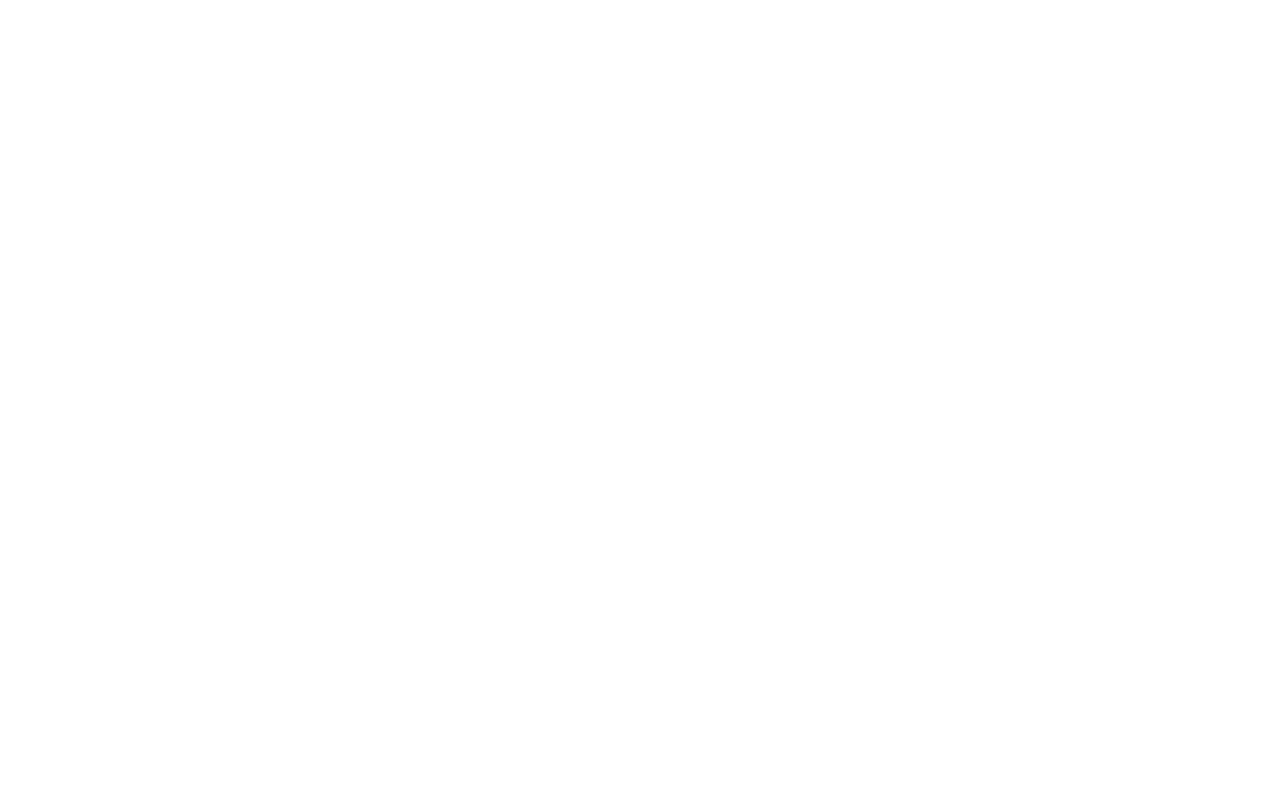
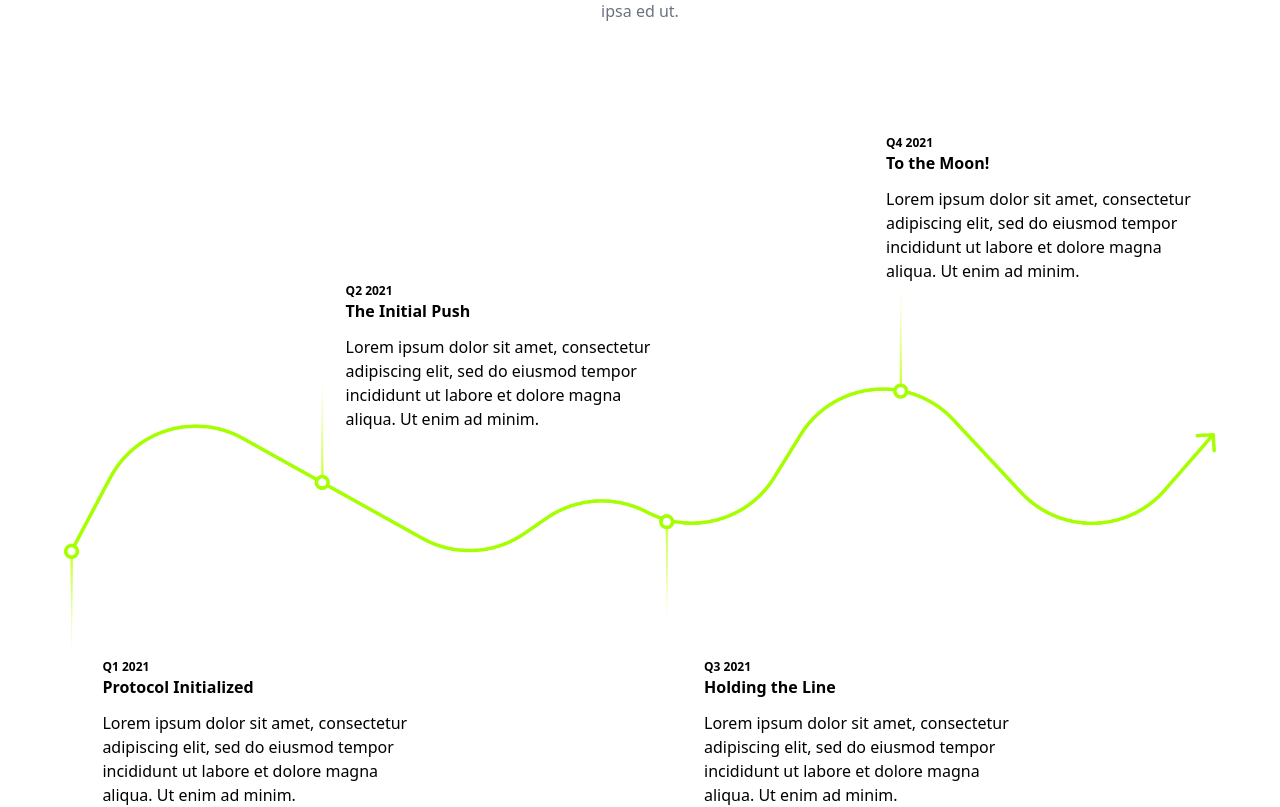
Before and after one commit to anita-brown/react_pushfit_ui, a React (Create React App) app: page / in a window 1280 px wide. Shown: the part 2020-2827 px from the top of the page. Before the commit the page ends 1835 px from the top, so only its background shows below. Built offline with nearby package versions, Linux system fonts and the light colour scheme.

Commit message:
chore: banner ui

```diff
--- a/src/App.tsx
+++ b/src/App.tsx
@@ -1,5 +1,6 @@
 import React from 'react';
 import BannerOne from './components/banner/BannerOne';
+import BannerThree from './components/banner/BannerThree';
 import BannerTwo from './components/banner/BannerTwo';
 import Hero from './components/hero/Hero';
 import NavBar from './components/navbar/NavBar';
@@ -10,7 +11,8 @@
       <NavBar />
       <Hero />
       <BannerOne />
-      <BannerTwo/>
+      <BannerTwo />
+      <BannerThree/>
     </div>
   );
 }
--- a/src/components/banner/BannerThree.tsx
+++ b/src/components/banner/BannerThree.tsx
@@ -1,11 +1,51 @@
-import React from 'react'
+import React from "react";
+import line from "../../assets/line.svg"
+import Linee from "../../assets/Linee.png"
 
 const BannerThree = () => {
+
   return (
-    <div>
+    <section>
+      <div className="flex flex-col justify-center items-center mt-20 gap-4">
+        <h1 className="font-bold text-4xl">Push Fits Future Plans</h1>
+        <p className="text-center w-[45%] text-gray-500">Sed ut perspiciatis unde omnis iste natus error sit voluptatem accusantium doloremque laud antium, totam rem aperiam, eaque ipsa ed ut.</p>
+      </div>
+      <div className="static">
+        <div className="mt-28 flex text-x justify-between">
+          <p></p>
+          <div className="w-[330px]">
+            <div className="mb-3">
+              <h3 className="font-bold text-xs">Q4 2021</h3>
+              <h1 className="font-bold">To the Moon!</h1>
+            </div>
+            <p>Lorem ipsum dolor sit amet, consectetur adipiscing elit, sed do eiusmod tempor incididunt ut labore et dolore magna aliqua. Ut enim ad minim.</p>
+          </div>
+        </div>
+        <div className="w-[330px] absolute center-0 left-[27%]">
+          <div className="mb-3">
+            <h3 className="font-bold text-xs">Q2 2021</h3>
+            <h1 className="font-bold">The Initial Push</h1>
+          </div>
+          <p>Lorem ipsum dolor sit amet, consectetur adipiscing elit, sed do eiusmod tempor incididunt ut labore et dolore magna aliqua. Ut enim ad minim.</p>
+        </div>
+        <img className="w-[100%]" src={Linee} alt="" />
+        <div className="w-[330px] absolute center-0 left-[8%]">
+          <div className="mb-3">
+            <h3 className="font-bold text-xs">Q1 2021</h3>
+            <h1 className="font-bold">Protocol Initialized</h1>
+          </div>
+          <p>Lorem ipsum dolor sit amet, consectetur adipiscing elit, sed do eiusmod tempor incididunt ut labore et dolore magna aliqua. Ut enim ad minim.</p>
+        </div>
+        <div className="w-[330px] absolute center-0 left-[55%]">
+          <div className="mb-3">
+            <h3 className="font-bold text-xs">Q3 2021</h3>
+            <h1 className="font-bold">Holding the Line</h1>
+          </div>
+          <p>Lorem ipsum dolor sit amet, consectetur adipiscing elit, sed do eiusmod tempor incididunt ut labore et dolore magna aliqua. Ut enim ad minim.</p>
+        </div>
+      </div>
+    </section>
+  );
+};
 
-    </div>
-  )
-}
-
-export default BannerThree
+export default BannerThree;
--- a/src/shared/AppButton.tsx
+++ b/src/shared/AppButton.tsx
@@ -3,6 +3,7 @@
 import bitmap from "../assets/bitmap.svg";
 
 const AppButton = () => {
+
   return (
     <div className="flex gap-6 items-center mt-6">
       <button className="flex items-center gap-2 border px-7 py-4 rounded-full">
```
Also changed, not shown: src/assets/Linee.png (added), src/assets/line.svg (added).
